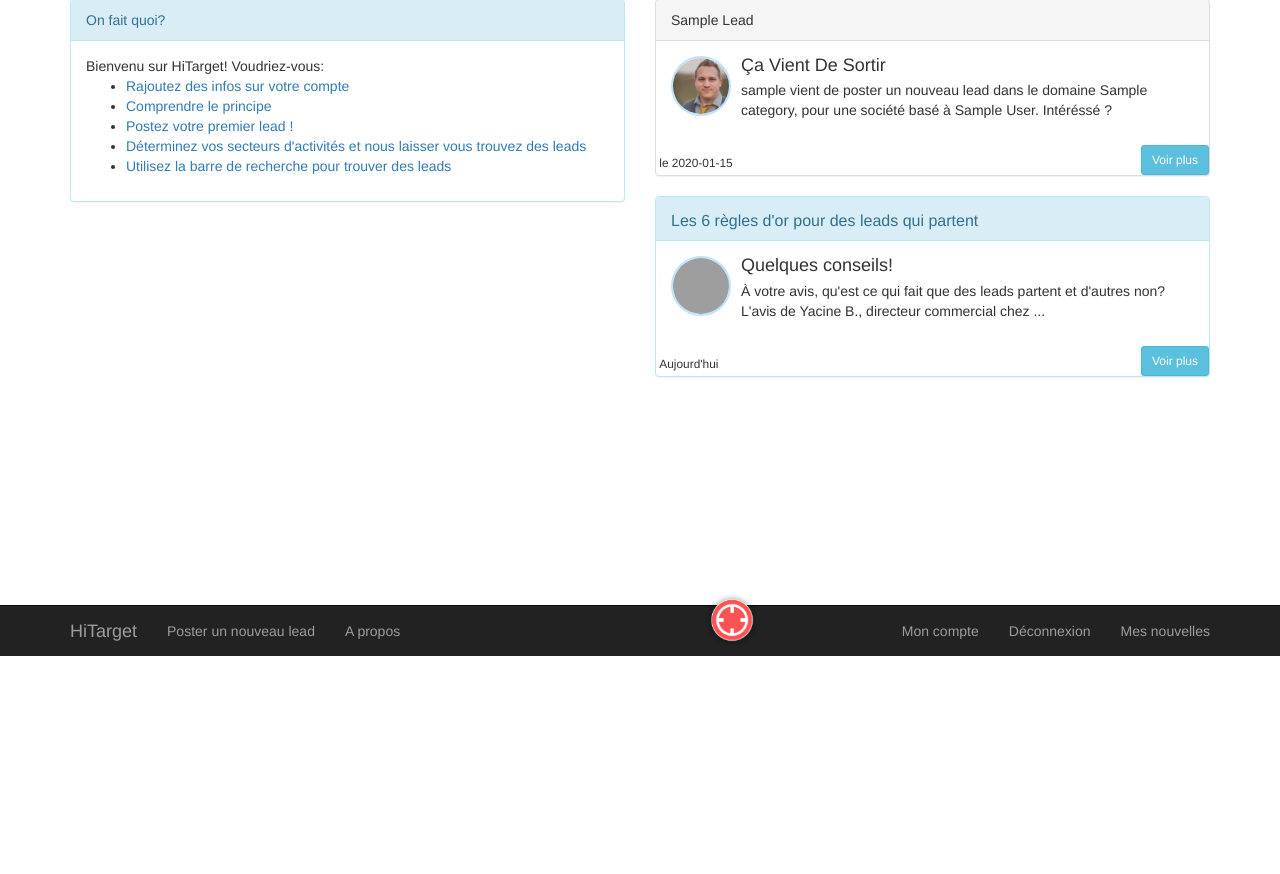
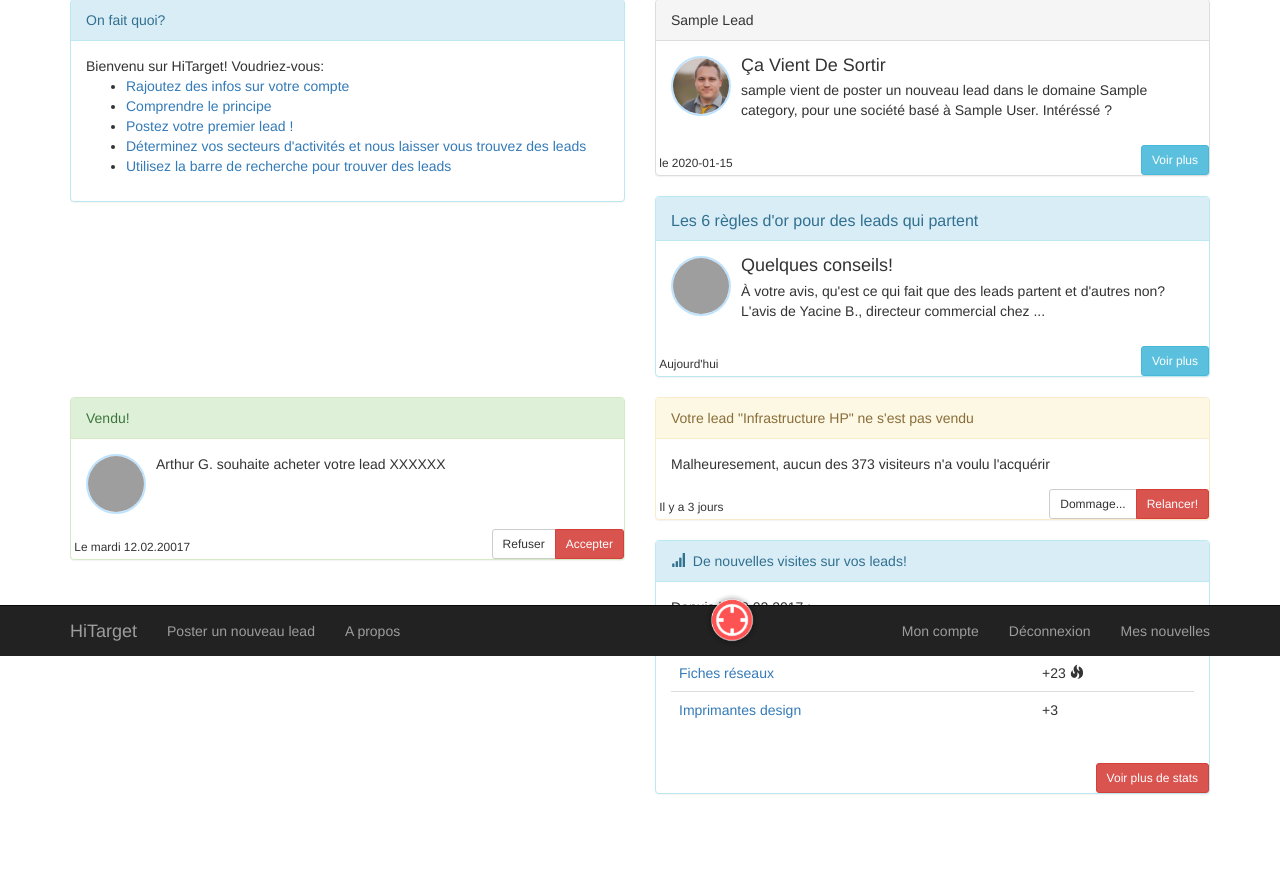
Before and after one commit to massyah/hitarget_dev, a Django app: page /leads/ in a window 1280 px wide. Shown: the part 144-1018 px from the top of the page. Before the commit the page ends 800 px from the top, so only its background shows below. Run offline with Django 3.2, Linux system fonts and the light colour scheme; tables that the repository leaves empty hold one stand-in row (values such as "Sample post"); some libraries are stand-ins or nearby versions; grey boxes are pictures that could not be loaded.

Commit message:
added sample cards

```diff
--- /dev/null
+++ b/hitarget/templates/hitarget/components/sample_stats.html
@@ -0,0 +1,87 @@
+<div class="col-xs-12 col-sm-12 col-md-6 col-l-6 col-xl-4">
+    <div class="panel panel-success">
+        <div class="panel-heading">
+            Vendu!
+        </div>
+        <div class="panel-body">
+
+            <div class="media">
+                <a class="pull-left" href="#">
+                    <img class="media-object avatar" src="http://lorempixel.com/60/60/people" alt="Image">
+                </a>
+                <div class="media-body">
+                    <p>Arthur G. souhaite acheter votre lead XXXXXX</p>
+                </div>
+            </div>
+
+        </div>
+        <div>
+            <small class="pull-left date">&nbsp;Le mardi 12.02.20017</small>
+        </div>
+        <div class="btn-group btn-group-sm pull-right" role="group" aria-label="...">
+            <button type="button" class="btn btn-default">Refuser</button>
+            <a href="#" class="btn btn-danger">Accepter</a>
+        </div>
+        <div class="clearfix"></div>
+    </div>
+
+</div>
+
+
+<div class="col-xs-12 col-sm-12 col-md-6 col-l-6 col-xl-4">
+    <div class="panel panel-warning">
+        <div class="panel-heading">
+            Votre lead "Infrastructure HP" ne s'est pas vendu
+        </div>
+        <div class="panel-body">Malheuresement, aucun des 373 visiteurs n'a voulu l'acquérir</div>
+        <div>
+            <small class="pull-left date">&nbsp;Il y a 3 jours</small>
+        </div>
+        <div class="btn-group btn-group-sm pull-right" role="group" aria-label="...">
+            <button type="button" class="btn btn-default">Dommage...</button>
+            <a href="#" class="btn btn-danger">Relancer!</a>
+        </div>
+        <div class="clearfix"></div>
+
+    </div>
+
+
+</div>
+
+
+<div class="col-xs-12 col-sm-12 col-md-6 col-l-6 col-xl-4">
+    <div class="panel panel-info">
+        <div class="panel-heading">
+            <i class="glyphicon glyphicon-signal"></i>&nbsp; De nouvelles visites sur vos leads!
+        </div>
+        <div class="panel-body">
+            Depuis le 10.02.2017 :
+            <table class="table">
+                <thead>
+                <tr>
+                    <th>Lead</th>
+                    <th>Visites</th>
+                </tr>
+                </thead>
+                <tbody>
+                <tr>
+                    <td><a href="#">Fiches réseaux</a></td>
+                    <td>+23 <i class="glyphicon glyphicon-fire"></i></td>
+                </tr>
+                <tr>
+                    <td><a href="#">Imprimantes design</a></td>
+                    <td>+3</td>
+                </tr>
+                </tbody>
+            </table>
+
+
+        </div>
+        <div class="btn-group btn-group-sm pull-right" role="group" aria-label="...">
+            <a href="#" class="btn btn-danger">Voir plus de stats</a>
+        </div>
+        <div class="clearfix"></div>
+
+
+    </div>
+</div>
--- a/hitarget/templates/hitarget/leads/home.html
+++ b/hitarget/templates/hitarget/leads/home.html
@@ -12,5 +12,6 @@
         {{lead}}
      {% endfor %}
         {% include "hitarget/components/tips.html" %}
+        {% include "hitarget/components/sample_stats.html" %}
 </div>
    {% endblock %}
```
Also changed, not shown: hitargetMVP/settings.py (+9 -5 lines).
